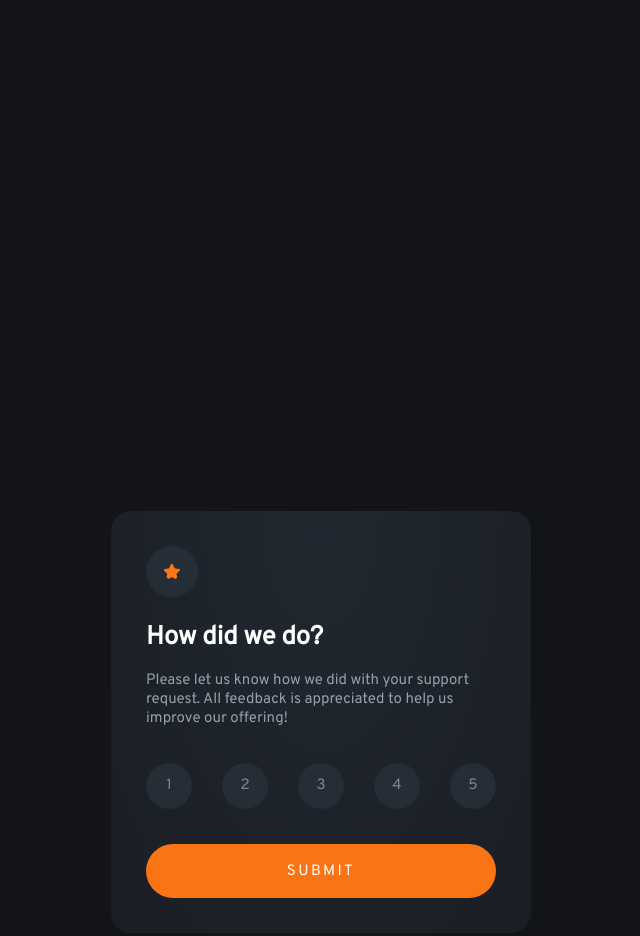
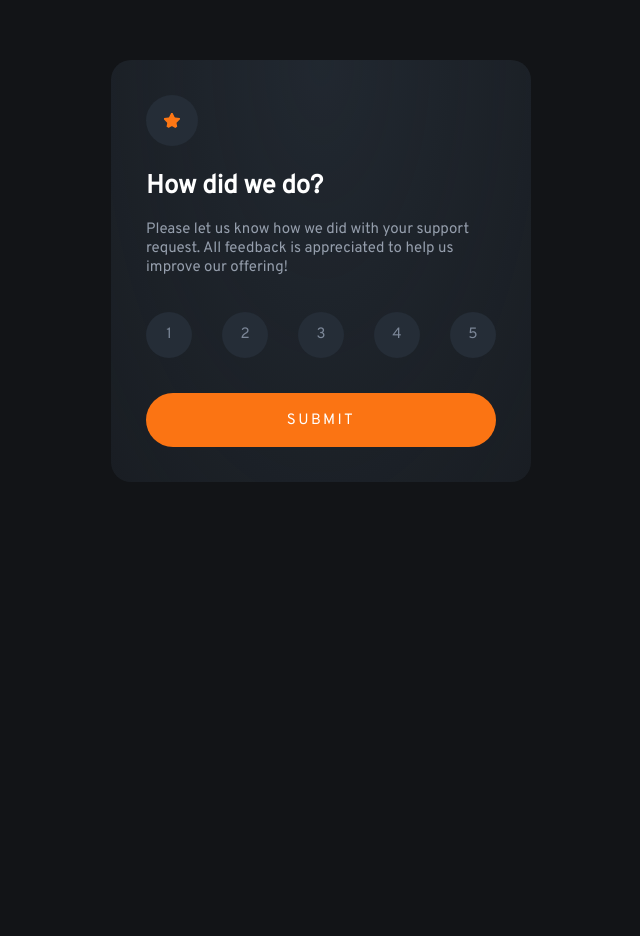
Before and after one commit to andrecaldeiras/Interactive-Rating-Component, a plain HTML site: page dist/index.html in a window 1280 px wide. Shown: the part 129-1065 px from the top of the page, without its empty margins (319-959 px from the left). After the commit the page ends 800 px from the top, so only its background shows below. Drawn offline with nearby package versions, Linux system fonts and the light colour scheme; files that its build step writes are made by us from their sources.

Commit message:
Add files via upload

```diff
--- a/style.sass
+++ b/style.sass
@@ -24,16 +24,16 @@ body
     font-size: $font-size
 
 main
-    display: flex
-    justify-content: center
-    align-self: center
 
 .card
     background: radial-gradient(ellipse at top, $n--dark-blue -50%, transparent 200%,)
-    margin: 50% 5%
     padding: 35px 35px
     border-radius: 20px
     max-width: 350px
+    position: fixed
+    top: 50%
+    left: 50%
+    transform: translate(-50%, -50%)
 
     &__button
         all: unset
```
